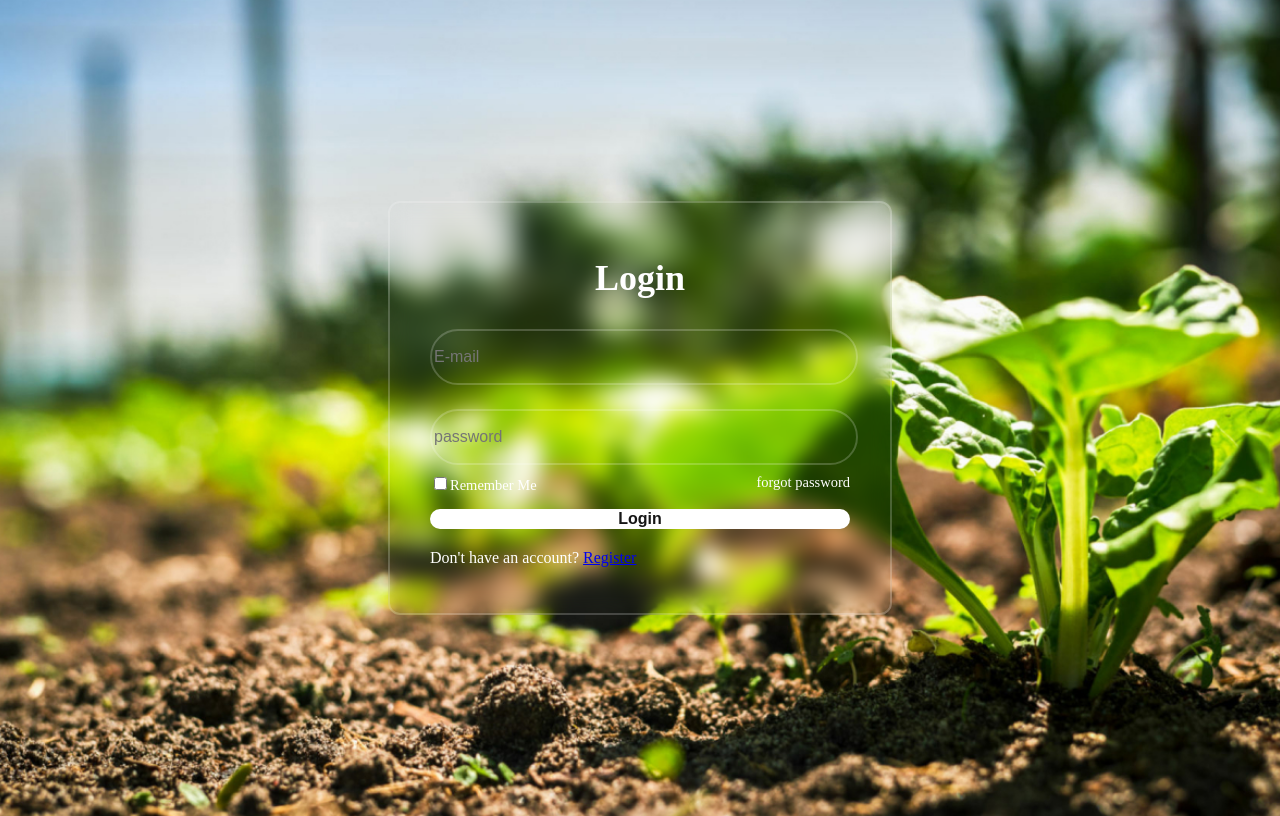
After one commit to mistidevs/Alkebulan, a Python web app: template frontend/templates/signin.html in a window 1280 px wide. The commit adds this page. Run offline with Jinja, Linux system fonts and the light colour scheme; the template is opened without the code that fills it, so the values that code supplies are empty.

Commit message:
Developed and style the signin

```diff
--- a/frontend/static/style/footer.css
+++ b/frontend/static/style/footer.css
@@ -2,6 +2,7 @@
 max-width: 1178px;
 background-color:#51cf66;
 width: 100%;
+text-align: center;
 margin: auto;
 }
 
@@ -50,10 +51,9 @@ margin-bottom: 10px;
 font-size: 16px;
 text-transform: capitalize;
 font-weight:300;
-colour:#bbbbbb;
 text-decoration: none;
 font-weight: 300;
-color: #bbbbbb;
+color: #0c6dce;
 display:block;
 transition: all 0.3s ease;
 }
@@ -67,7 +67,7 @@ padding-left: 8px;
 display: inline-block;
 height: 40px;
 width: 40px;
-background-colour:rgba(255,255,255,0.2);
+background-colour:rgba(105, 167, 218, 0.2);
 margin:0 10px 10px 0;
 text-align: center;
 line-height: 40px;
--- a/frontend/static/style/header.css
+++ b/frontend/static/style/header.css
@@ -10,7 +10,7 @@
 }
 
 .logo-letter {
-
+  color: green;
   font-size: 40px;
   font-weight: 700;
 }
--- /dev/null
+++ b/frontend/static/style/signin.css
@@ -0,0 +1,107 @@
+body{
+    display: flex;
+    justify-content: center;
+    align-items: center;
+    min-height: 100vh;
+    background:url(../images/banner.jpg);
+    background-size: cover;
+    background-position: center;
+}
+
+.wrapper{
+    position: relative;
+    width: 420px;
+    background:transparent;
+    border: 2px solid rgba(255,255,255,.2);
+    backdrop-filter: blur(10px);
+    color: white;
+    border-radius: 12px;
+    padding: 30px 40px ;
+}
+
+.wrapper h1{
+    font-size: 36px;
+    text-align: center;
+}
+
+.wrapper .input-box{
+    width: 100%;
+    height: 50px;
+    margin: 30px 0;
+}
+
+.input-box input{
+    width: 100%;
+    height: 100%;
+    background: transparent;
+    border: none;
+    outline: none;
+    border: 2px solid rgba(255,255,255,.2);
+    border-radius: 40px;
+    font-size: 16px;
+    color: #fff;
+
+}
+
+.input-box input ::placeholder{
+    color: white;
+}
+
+.input-box i{
+    position: absolute;
+    right: 20px;
+    top: 30%;
+    transform: translate(-50%);
+    font-size: 20px;
+}
+
+.wrapper .remember-forgot{
+    display: flex;
+    justify-content: space-between;
+    font-size: 14.5px;
+    margin: -15px 0 15px;
+}
+
+.remember-forgot label input{
+    accent-color: #fff;
+    margin-right: 3px;
+}
+
+.remember-forgot a{
+    color: #fff;
+    text-decoration: none;
+}
+
+.remember-forgot a:hover{
+    text-decoration: underline;
+}
+
+.wrapper .btn{
+    width: 100%;
+    height: 45%;
+    background: #fff;
+    border: none;
+    outline: none;
+    border-radius: 40px;
+    box-shadow: 0 0 10px rgba(0 0 0 .1);
+    cursor: pointer;
+    font-size: 16px;
+    color: #161616;
+    font-weight: 600;
+}
+
+.wrapper .register-link{
+    font-size: 14.5px;
+    text-align: center;
+    margin: 20px 0 15px;
+}
+
+.register-link p a{
+    color: #fff;
+    text-decoration: none;
+    font-weight: 600;
+}
+
+.register-link p a:hover{
+    text-decoration: underline;
+}
--- a/frontend/templates/index.html
+++ b/frontend/templates/index.html
@@ -19,7 +19,7 @@
           <li><a href="#">Home</a></li>
           <li><a href="#">Products</a></li>
           <li><a href="#">About Us</a></li>
-          <li><a href="#">Contact Us</a></li>
+          <li><a href="contact.html">Contact Us</a></li>
         </ul>
         <div class="search-bar">
           <input type="text" name="" id="" placeholder="Search" />
--- /dev/null
+++ b/frontend/templates/signin.html
@@ -0,0 +1,30 @@
+<!DOCTYPE html>
+<html lang="en">
+<head>
+    <meta charset="UTF-8">
+    <meta name="viewport" content="width=device-width, initial-scale=1.0">
+    <title>Signin</title>
+    <link rel="stylesheet" href="../static/style/signin.css">
+</head>
+<body>
+   <div class="wrapper">
+    <form action="">
+        <h1>Login</h1>
+        <div class="input-box">
+            <input type="text" placeholder="E-mail" required>
+        </div>
+        <div class="input-box">
+            <input type="password" placeholder="password" required>
+
+        </div>
+        <div class="remember-forgot">
+            <labal><input type="checkbox">Remember Me</labal>
+            <a href="#">forgot password</a>
+        </div>
+        <button type="submit" class="btn">Login</button>
+        <div class="register-link"></div>
+        <p>Don't have an account? <a href="register.html">Register</a></p>
+    </form>
+   </div>
+</body>
+</html>
```
Also changed, not shown: frontend/static/style/product.css (+16 -1 lines), frontend/static/style/register.css (added, +106 -0 lines), frontend/templates/register.html (added, +32 -0 lines).
